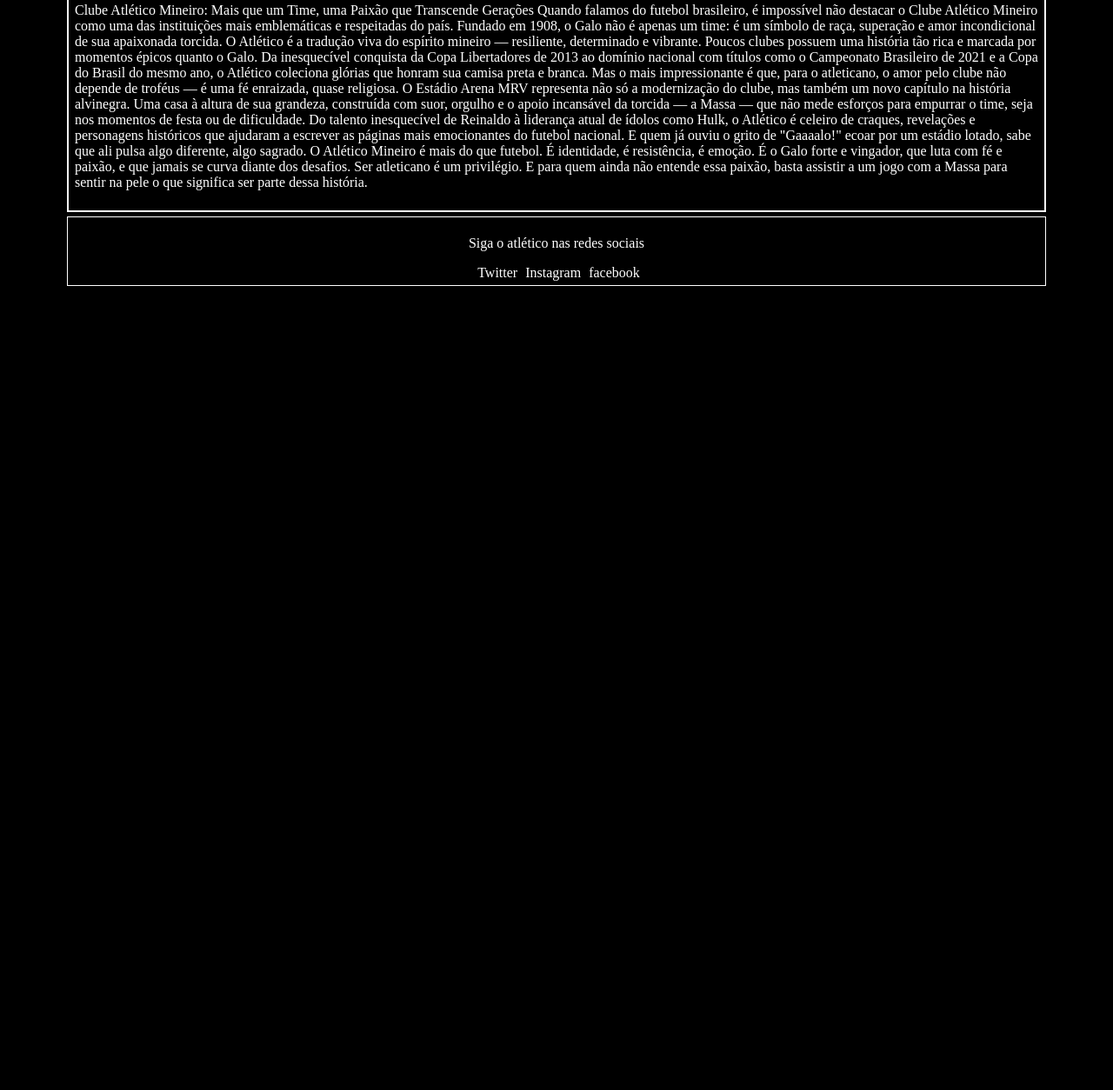
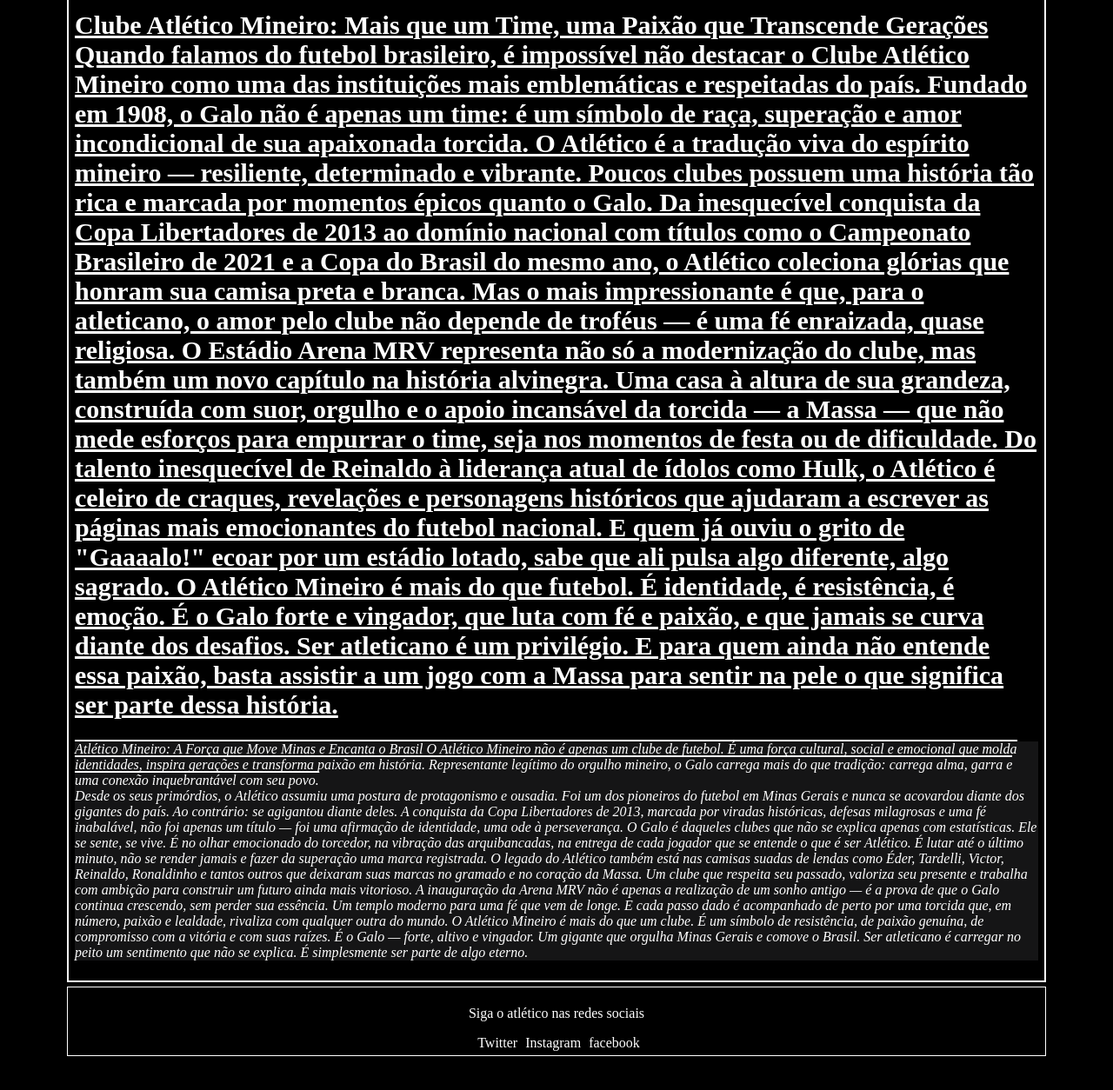
Before and after one commit to Junionuno/Lista-de-Tarefas-3-PraTi, a plain HTML site: page exercicio4/index.html in a window 1280 px wide. Shown: the part 292-1546 px from the top of the page at 87% size. Before the commit the page ends 800 px from the top, so only its background shows below. Drawn offline with Linux system fonts and the light colour scheme.

Commit message:
Exercicio 5

```diff
--- a/exercicio4/index.html
+++ b/exercicio4/index.html
@@ -12,7 +12,7 @@
     </header>
 
     <main>
-        <p>Clube Atlético Mineiro: Mais que um Time, uma Paixão que Transcende Gerações
+        <h2>Clube Atlético Mineiro: Mais que um Time, uma Paixão que Transcende Gerações
 
             Quando falamos do futebol brasileiro, é impossível não destacar o Clube Atlético Mineiro como uma das instituições mais emblemáticas e respeitadas do país. Fundado em 1908, o Galo não é apenas um time: é um símbolo de raça, superação e amor incondicional de sua apaixonada torcida. O Atlético é a tradução viva do espírito mineiro — resiliente, determinado e vibrante.
 
@@ -23,6 +23,21 @@
             Do talento inesquecível de Reinaldo à liderança atual de ídolos como Hulk, o Atlético é celeiro de craques, revelações e personagens históricos que ajudaram a escrever as páginas mais emocionantes do futebol nacional. E quem já ouviu o grito de "Gaaaalo!" ecoar por um estádio lotado, sabe que ali pulsa algo diferente, algo sagrado.
 
             O Atlético Mineiro é mais do que futebol. É identidade, é resistência, é emoção. É o Galo forte e vingador, que luta com fé e paixão, e que jamais se curva diante dos desafios. Ser atleticano é um privilégio. E para quem ainda não entende essa paixão, basta assistir a um jogo com a Massa para sentir na pele o que significa ser parte dessa história.
+        </h2>
+        <p class="destaque">
+        <a id="importante">Atlético Mineiro: A Força que Move Minas e Encanta o Brasil
+
+            O Atlético Mineiro não é apenas um clube de futebol. É uma força cultural, social e emocional que molda identidades, inspira gerações e transforma paixão em história. Representante legítimo do orgulho mineiro, o Galo carrega mais do que tradição: carrega alma, garra e uma conexão inquebrantável com seu povo.
+        </a>
+        <br>Desde os seus primórdios, o Atlético assumiu uma postura de protagonismo e ousadia. Foi um dos pioneiros do futebol em Minas Gerais e nunca se acovardou diante dos gigantes do país. Ao contrário: se agigantou diante deles. A conquista da Copa Libertadores de 2013, marcada por viradas históricas, defesas milagrosas e uma fé inabalável, não foi apenas um título — foi uma afirmação de identidade, uma ode à perseverança.
+
+            O Galo é daqueles clubes que não se explica apenas com estatísticas. Ele se sente, se vive. É no olhar emocionado do torcedor, na vibração das arquibancadas, na entrega de cada jogador que se entende o que é ser Atlético. É lutar até o último minuto, não se render jamais e fazer da superação uma marca registrada.
+
+            O legado do Atlético também está nas camisas suadas de lendas como Éder, Tardelli, Victor, Reinaldo, Ronaldinho e tantos outros que deixaram suas marcas no gramado e no coração da Massa. Um clube que respeita seu passado, valoriza seu presente e trabalha com ambição para construir um futuro ainda mais vitorioso.
+
+            A inauguração da Arena MRV não é apenas a realização de um sonho antigo — é a prova de que o Galo continua crescendo, sem perder sua essência. Um templo moderno para uma fé que vem de longe. E cada passo dado é acompanhado de perto por uma torcida que, em número, paixão e lealdade, rivaliza com qualquer outra do mundo.
+
+            O Atlético Mineiro é mais do que um clube. É um símbolo de resistência, de paixão genuína, de compromisso com a vitória e com suas raízes. É o Galo — forte, altivo e vingador. Um gigante que orgulha Minas Gerais e comove o Brasil. Ser atleticano é carregar no peito um sentimento que não se explica. É simplesmente ser parte de algo eterno.
         </p>
     </main>
 
--- a/exercicio4/styles.css
+++ b/exercicio4/styles.css
@@ -31,3 +31,17 @@
     color: white;
     padding-left: 5px;
 }
+
+h2{
+    font-size: 30px;
+    text-decoration: underline;
+}
+
+.destaque{
+    font-style: italic;
+    background-color: rgb(21, 21, 22);
+}
+
+#importante{
+    border-top: 2px solid white;
+}
```
Lines whose indentation alone changed are shown as unchanged.
